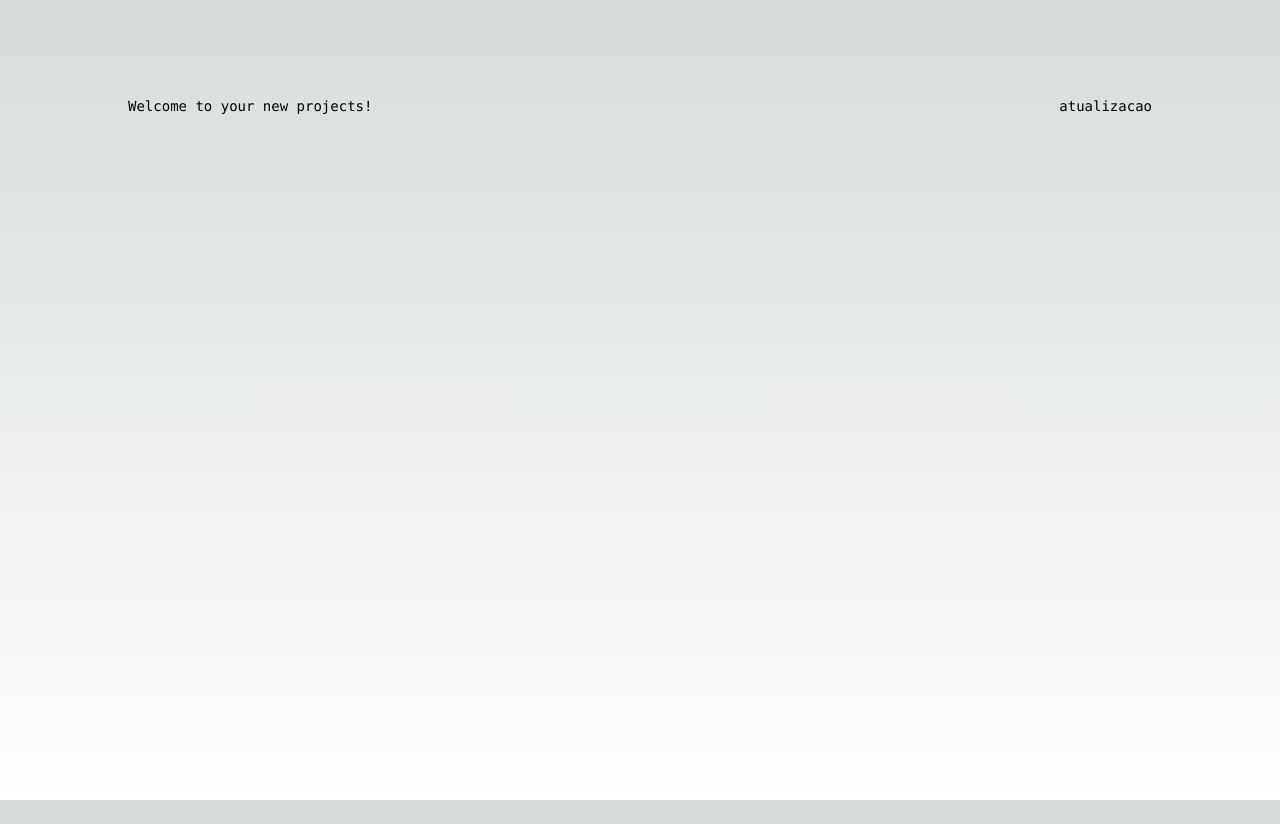
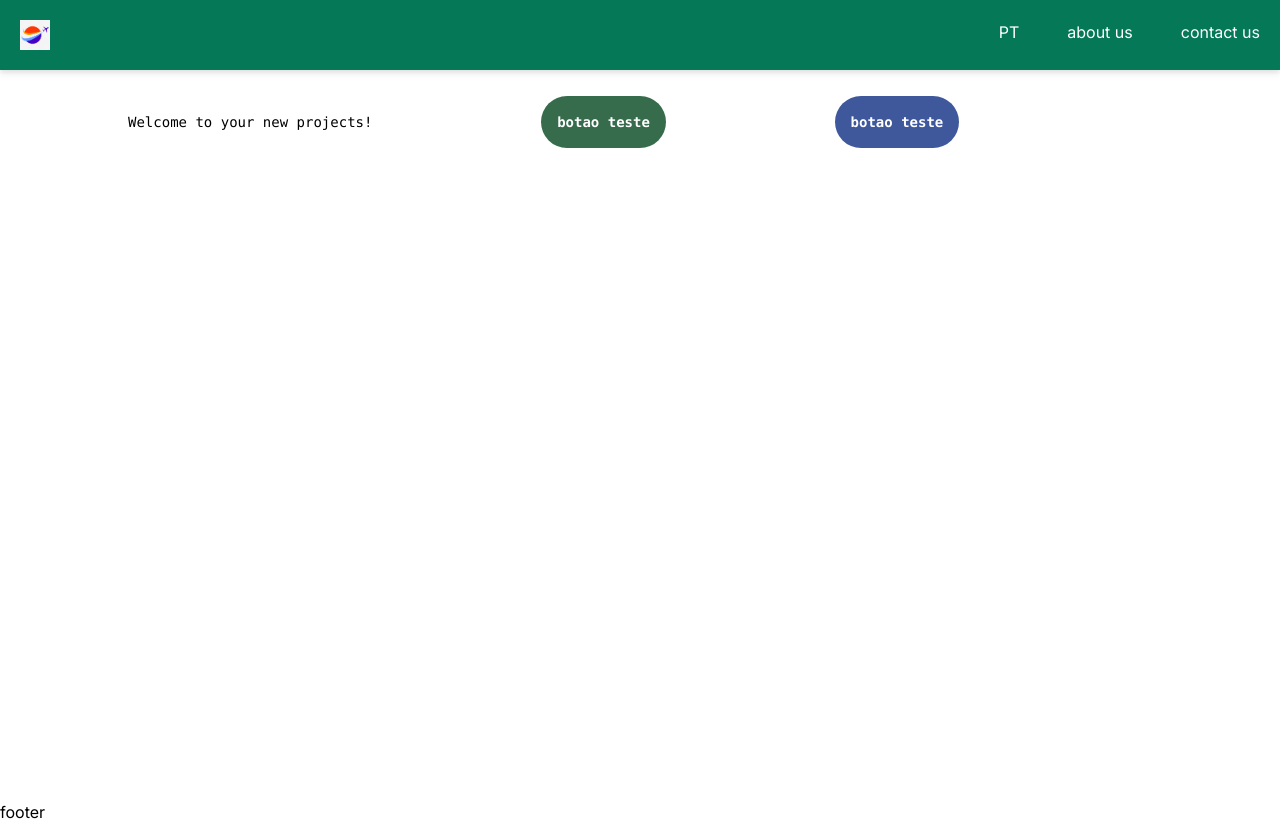
Before and after one commit to jonathassk/actions, a Next.js app: page / in a window 1280 px wide. Before the commit the page ends 800 px from the top, so only its background shows below. Built offline with nearby package versions, Linux system fonts and the light colour scheme.

Commit message:
concluido funcionalidades da navbar

```diff
--- /dev/null
+++ b/src/app/components/Button.tsx
@@ -0,0 +1,15 @@
+import React from 'react';
+
+type ButtonProps = {
+  type:  "submit" | "button" | "reset";
+  title: string;
+  color: string;
+}
+const Button = ({ type, title, color }: ButtonProps) => {
+  return (
+    <button type={type} className={`text-white font-bold py-4 px-4 rounded-full transition-all opacity-85 hover:opacity-100 ${color}`}> {title} </button>
+  );
+
+}
+
+export default Button;
--- /dev/null
+++ b/src/app/components/Footer.tsx
@@ -0,0 +1,9 @@
+import React from 'react';
+
+const Footer = () => {
+  return (
+    <div><p>footer</p></div>
+  );
+}
+
+export default Footer;
--- /dev/null
+++ b/src/app/components/Navbar.tsx
@@ -0,0 +1,64 @@
+import React from 'react';
+import Link from "next/link";
+import Image from "next/image";
+import {NAV_LINKS} from "@/app/constants";
+
+const Navbar = () => {
+  return (
+    <nav
+      className="cursor-pointer flex justify-between max-container padding-container fixed w-full z-30 py-5 bg-emerald-700 drop-shadow-md">
+      <Link href="/" className="mx-5">
+        <Image src="/logo.png" alt="Logo" width={30} height={30}/>
+      </Link>
+      <ul className="hidden h-full gap-12 md:flex mx-5">
+        {NAV_LINKS.map((link, index) => (
+          <Link href={link.href} key={index}
+                className="regular-16 text-white flex justify-center cursor-pointer transition-all hover:font-bold "> {link.label} </Link>
+        ))}
+      </ul>
+
+      <div className="cursor-pointer inline-block md:hidden mx-5 my-1.5">
+        <input type="checkbox" id="nav-toggle" name="nav-toggle" className="peer hidden"/>
+        <label htmlFor="nav-toggle" className="peer-checked:nav-toggle ">
+          <div aria-hidden="true" className="m-auto h-0.5 w-6 rounded bg-white transition duration-300"></div>
+          <div aria-hidden="true" className="m-auto mt-1 h-0.5 w-6 rounded bg-white transition duration-300"></div>
+          <div aria-hidden="true" className="m-auto mt-1 h-0.5 w-6 rounded bg-white transition duration-300"></div>
+        </label>
+
+        <div
+          className="peer-checked:translate-x-0 fixed inset-0 w-[calc(100%-4.5rem)] translate-x-[-100%] transition duration-300 h-svh">
+          <div className="flex flex-col h-full justify-between lg:items-center lg:flex-row bg-green-400">
+            <ul className="px-6 pt-32 text-gray-700 space-y-8 md:px-12 lg:space-y-0 lg:flex lg:space-x-12 lg:pt-0 bg-green-400 w-full absolute">
+              <li>
+                <a href="#"
+                   className="group relative before:absolute before:inset-x-0 before:bottom-0 before:h-2 before:bg-cyan-100">
+                  <span className="relative text-cyan-800">Home</span>
+                </a>
+              </li>
+              <li>
+                <a href="#"
+                   className="group relative before:absolute before:inset-x-0 before:bottom-0 before:h-2 before:origin-right before:scale-x-0 before:bg-cyan-100 before:transition before:duration-200 hover:before:origin-left hover:before:scale-x-100">
+                  <span className="relative group-hover:text-cyan-800">Services</span>
+                </a>
+              </li>
+              <li>
+                <a href="#"
+                   className="group relative before:absolute before:inset-x-0 before:bottom-0 before:h-2 before:origin-right before:scale-x-0 before:bg-cyan-100 before:transition before:duration-200 hover:before:origin-left hover:before:scale-x-100">
+                  <span className="relative group-hover:text-cyan-800">Portfolio</span>
+                </a>
+              </li>
+              <li>
+                <a href="#"
+                   className="group relative before:absolute before:inset-x-0 before:bottom-0 before:h-2 before:origin-right before:scale-x-0 before:bg-cyan-100 before:transition before:duration-200 hover:before:origin-left hover:before:scale-x-100">
+                  <span className="relative group-hover:text-cyan-800">About us</span>
+                </a>
+              </li>
+            </ul>
+          </div>
+        </div>
+      </div>
+    </nav>
+);
+}
+
+export default Navbar;
--- /dev/null
+++ b/src/app/constants/index.ts
@@ -0,0 +1,13 @@
+import {string} from "prop-types";
+
+interface NavLink {
+  href: string;
+  key: string;
+  label: string;
+}
+
+export const NAV_LINKS: NavLink[] = [
+  { href: '', key: 'change language', label: 'PT'},
+  { href: '/contact', key: 'about', label: 'about us'},
+  { href: '/contact', key: 'contact', label: 'contact us'}
+]
--- a/src/app/globals.css
+++ b/src/app/globals.css
@@ -1,33 +1,29 @@
+@import url('https://fonts.googleapis.com/css2?family=Inter:wght@400;500;600;700;800&display=swap');
+
 @tailwind base;
 @tailwind components;
 @tailwind utilities;
 
-:root {
-  --foreground-rgb: 0, 0, 0;
-  --background-start-rgb: 214, 219, 220;
-  --background-end-rgb: 255, 255, 255;
-}
-
-@media (prefers-color-scheme: dark) {
-  :root {
-    --foreground-rgb: 255, 255, 255;
-    --background-start-rgb: 0, 0, 0;
-    --background-end-rgb: 0, 0, 0;
-  }
+* {
+    margin: 0;
+    padding: 0;
+    box-sizing: border-box;
 }
 
 body {
-  color: rgb(var(--foreground-rgb));
-  background: linear-gradient(
-      to bottom,
-      transparent,
-      rgb(var(--background-end-rgb))
-    )
-    rgb(var(--background-start-rgb));
+    font-family: Inter, serif;
 }
 
-@layer utilities {
-  .text-balance {
-    text-wrap: balance;
-  }
+@layer components {
+    .nav-toggle div:first-child {
+        @apply rotate-45 translate-y-1.5;
+    }
+
+    .nav-toggle div:nth-child(2){
+        @apply opacity-0;
+    }
+
+    .nav-toggle div:last-child {
+        @apply -rotate-45 -translate-y-1.5;
+    }
 }
--- a/src/app/layout.tsx
+++ b/src/app/layout.tsx
@@ -1,12 +1,14 @@
 import type { Metadata } from "next";
 import { Inter } from "next/font/google";
 import "./globals.css";
+import Navbar from "@/app/components/Navbar";
+import Footer from "@/app/components/Footer";
 
 const inter = Inter({ subsets: ["latin"] });
 
 export const metadata: Metadata = {
-  title: "Create Next Appss",
-  description: "Generated by create next app",
+  title: "AI Travel Assistant",
+  description: "A travel assistant that helps you plan your trips using AI.",
 };
 
 export default function RootLayout({
@@ -15,8 +17,14 @@ export default function RootLayout({
   children: React.ReactNode;
 }>) {
   return (
-    <html lang="en">
-      <body className={inter.className}>{children}</body>
+    <html lang="pt">
+      <body>
+        <Navbar />
+        <main className='relative overflow-hidden'>
+          {children}
+        </main>
+        <Footer />
+      </body>
     </html>
   );
 }
--- a/src/app/page.tsx
+++ b/src/app/page.tsx
@@ -1,11 +1,14 @@
 import React from 'react';
+import Button from "@/app/components/Button";
 
 export default function Home() {
   return (
     <main className="flex min-h-screen flex-col items-center justify-between p-24">
       <div className="z-10 w-full max-w-5xl items-center justify-between font-mono text-sm lg:flex">
         <p>Welcome to your new projects!</p>
-        <p>atualizacao</p>
+        <Button type={"button"} title={"botao teste"} color={"bg-green-900"}/>
+        <Button type={"submit"} title={"botao teste"} color={"bg-blue-900"}/>
+        <svg className="animate-bounce w-6 h-6 stroke-cyan-500" />
       </div>
     </main>
   );
--- /dev/null
+++ b/src/app/pages/404.tsx
@@ -0,0 +1,11 @@
+import React from 'react';
+
+const error404 = () => {
+  return (
+    <div>
+      <h1>404 - Page Not Found</h1>
+    </div>
+  );
+}
+
+export default error404;
```
Also changed, not shown: public/logo.png (added), public/menu.svg (added).
